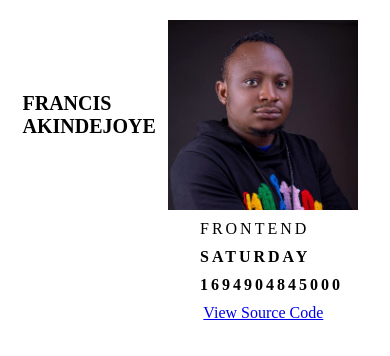
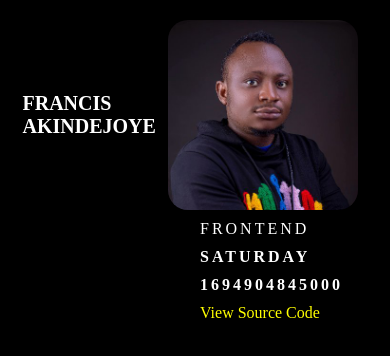
Before and after one commit to Akindejoye/hng_stage_one, a plain HTML site: page index.html in a window 390 px wide. Drawn offline with Linux system fonts and the light colour scheme.

Commit message:
Added Background Color

```diff
--- a/styles.css
+++ b/styles.css
@@ -22,6 +22,8 @@ body {
   height: 100vh;
   padding-top: 20px;
   padding-left: 10px;
+  background-color: #000;
+  color: #fff;
 }
 
 h1{
@@ -52,6 +54,7 @@ img {
   width: 100%;
   height: 100%;
   object-fit: cover;
+  border-radius: 20px;
 }
 
 h2 {
@@ -72,10 +75,12 @@ h3 {
 }
 
 a {
-  grid-column: 7 / -1;
-  grid-column: 7 / span 4;
-  justify-self: center;
+  grid-column: 8 / -1;
+  grid-row: 5 / -1;
   margin-top: 10px;
+  text-decoration: none;
+  font-size: 16px;
+  color: yellow;
 }
 
 @media (max-width: 620px) {
@@ -93,8 +98,8 @@ a {
 }
 
 @media (max-width: 430px) {
-  p, h2, h3 {
-    grid-column: 7 / span 2;
+  p, h2, h3, a {
+    grid-column: 7 / -1;
     justify-self: start;
     font-size: 16px;
   }
```
